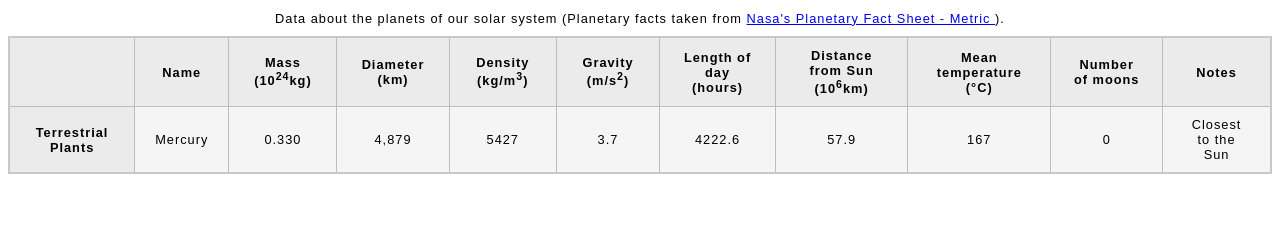
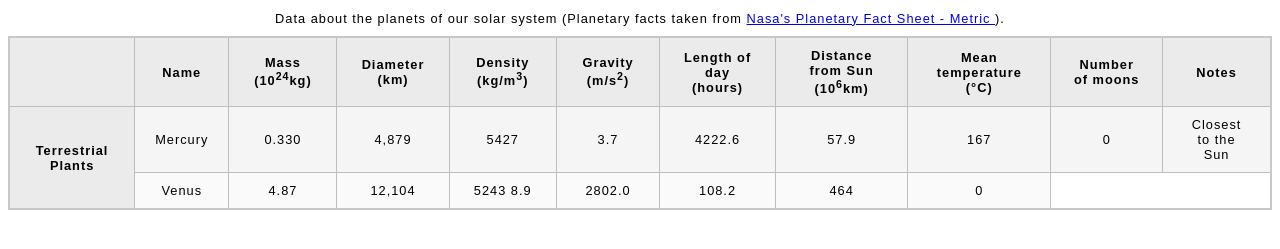
Before and after one commit to JohnBesco/creating-tables, a plain HTML site: page index.html in a window 1280 px wide. Shown: the part 79-328 px from the top of the page. Drawn offline with Linux system fonts and the light colour scheme.

Commit message:
Add 2nd data row

```diff
--- a/index.html
+++ b/index.html
@@ -44,6 +44,19 @@
             <td>Closest to the Sun</td>
         </tr>
 
+        <tr>
+            <td>Venus</td>
+            <td>4.87 </td>
+            <td>12,104 </td>
+            <td>5243 8.9 </td>
+            <td>2802.0 </td>
+            <td>108.2 </td>
+            <td>464 </td>
+            <td>0</td>
+        </tr>
+
+
+
       <tbody>
       </tbody>
     </table>
```
Lines whose indentation alone changed are shown as unchanged.
